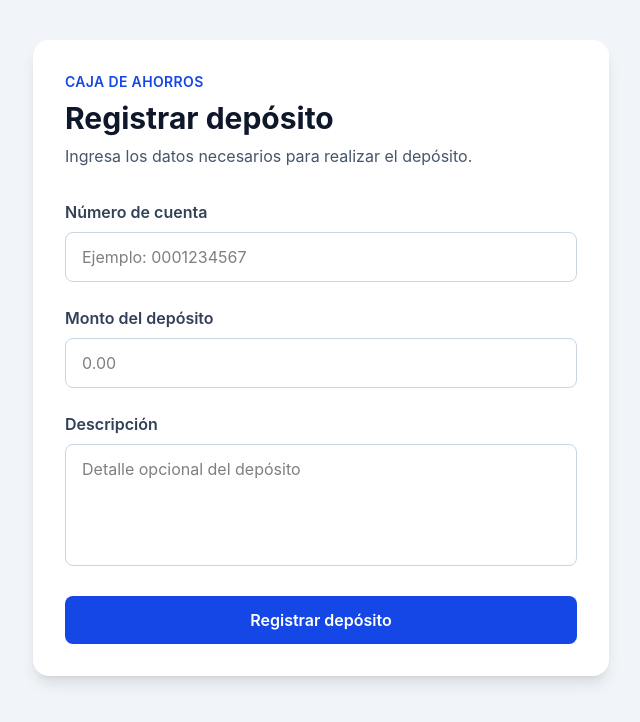
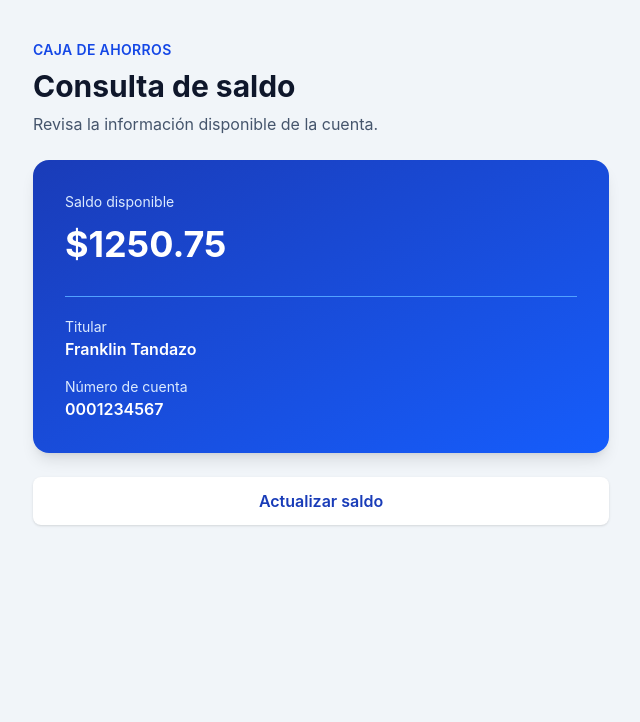
Before and after one commit to nicolas6496/Sistema-Caja-Ahorros-Frontend-Grupo05, a React (Vite) app: page / in a window 1280 px wide. Shown: the top 722 px of the page, without its empty margins (319-959 px from the left). Built offline with nearby package versions, Linux system fonts and the light colour scheme.

Commit message:
feat: crear vista visual de consulta de saldo

```diff
--- a/src/App.jsx
+++ b/src/App.jsx
@@ -1,7 +1,7 @@
-import DepositoPage from './pages/DepositoPage'
+import SaldoPage from './pages/SaldoPage'
 
 function App() {
-  return <DepositoPage />
+  return <SaldoPage />
 }
 
 export default App
--- /dev/null
+++ b/src/pages/SaldoPage.jsx
@@ -0,0 +1,64 @@
+function SaldoPage() {
+  const cuenta = {
+    numero: '0001234567',
+    titular: 'Franklin Tandazo',
+    saldo: 1250.75,
+  }
+
+  return (
+    <main className="min-h-screen bg-slate-100 px-4 py-10">
+      <section className="mx-auto max-w-xl">
+        <div className="mb-6">
+          <p className="text-sm font-semibold uppercase tracking-wide text-blue-700">
+            Caja de Ahorros
+          </p>
+
+          <h1 className="mt-2 text-3xl font-bold text-slate-900">
+            Consulta de saldo
+          </h1>
+
+          <p className="mt-2 text-slate-600">
+            Revisa la información disponible de la cuenta.
+          </p>
+        </div>
+
+        <article className="rounded-2xl bg-gradient-to-br from-blue-800 to-blue-600 p-8 text-white shadow-lg">
+          <p className="text-sm text-blue-100">
+            Saldo disponible
+          </p>
+
+          <p className="mt-3 text-4xl font-bold">
+            ${cuenta.saldo.toFixed(2)}
+          </p>
+
+          <div className="mt-8 border-t border-blue-400 pt-5">
+            <p className="text-sm text-blue-100">
+              Titular
+            </p>
+
+            <p className="font-semibold">
+              {cuenta.titular}
+            </p>
+
+            <p className="mt-4 text-sm text-blue-100">
+              Número de cuenta
+            </p>
+
+            <p className="font-semibold">
+              {cuenta.numero}
+            </p>
+          </div>
+        </article>
+
+        <button
+          type="button"
+          className="mt-6 w-full rounded-lg bg-white px-6 py-3 font-semibold text-blue-800 shadow transition hover:bg-blue-50"
+        >
+          Actualizar saldo
+        </button>
+      </section>
+    </main>
+  )
+}
+
+export default SaldoPage
```
